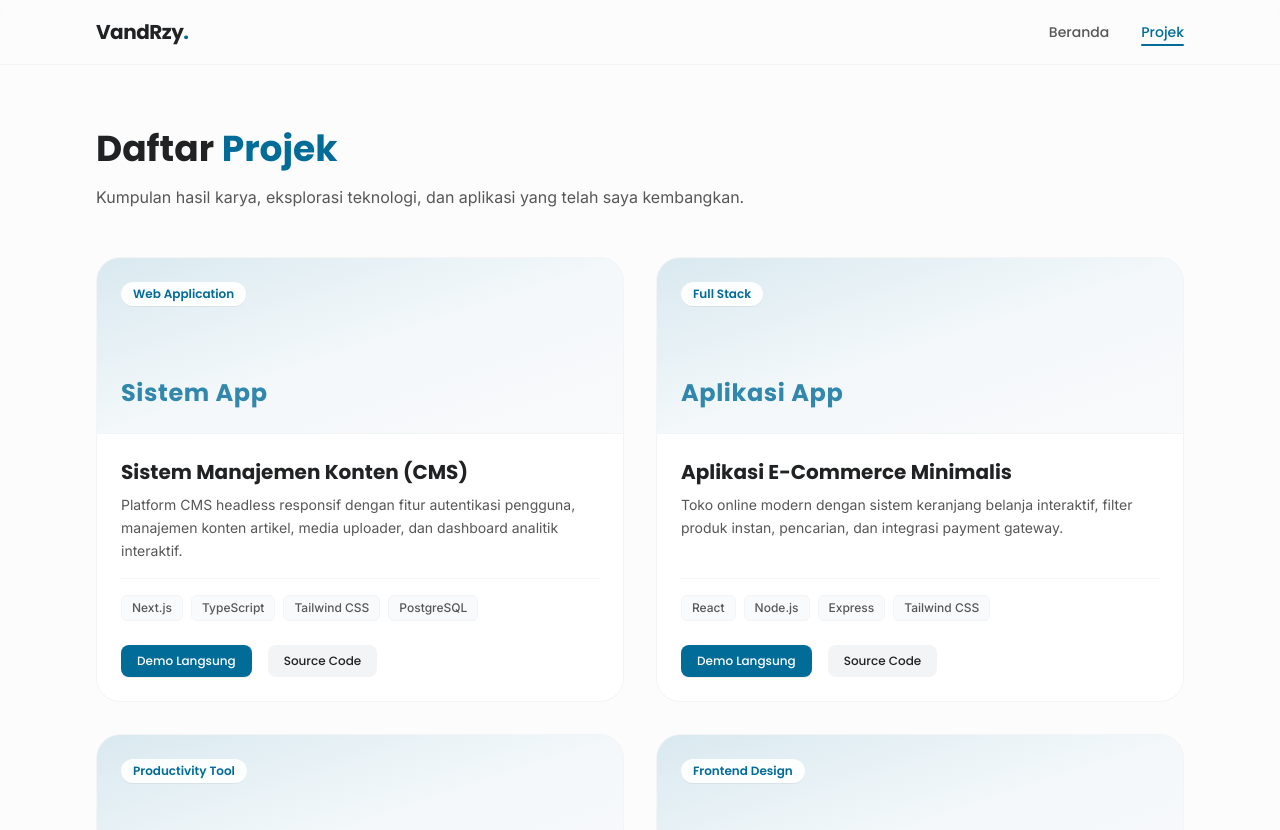
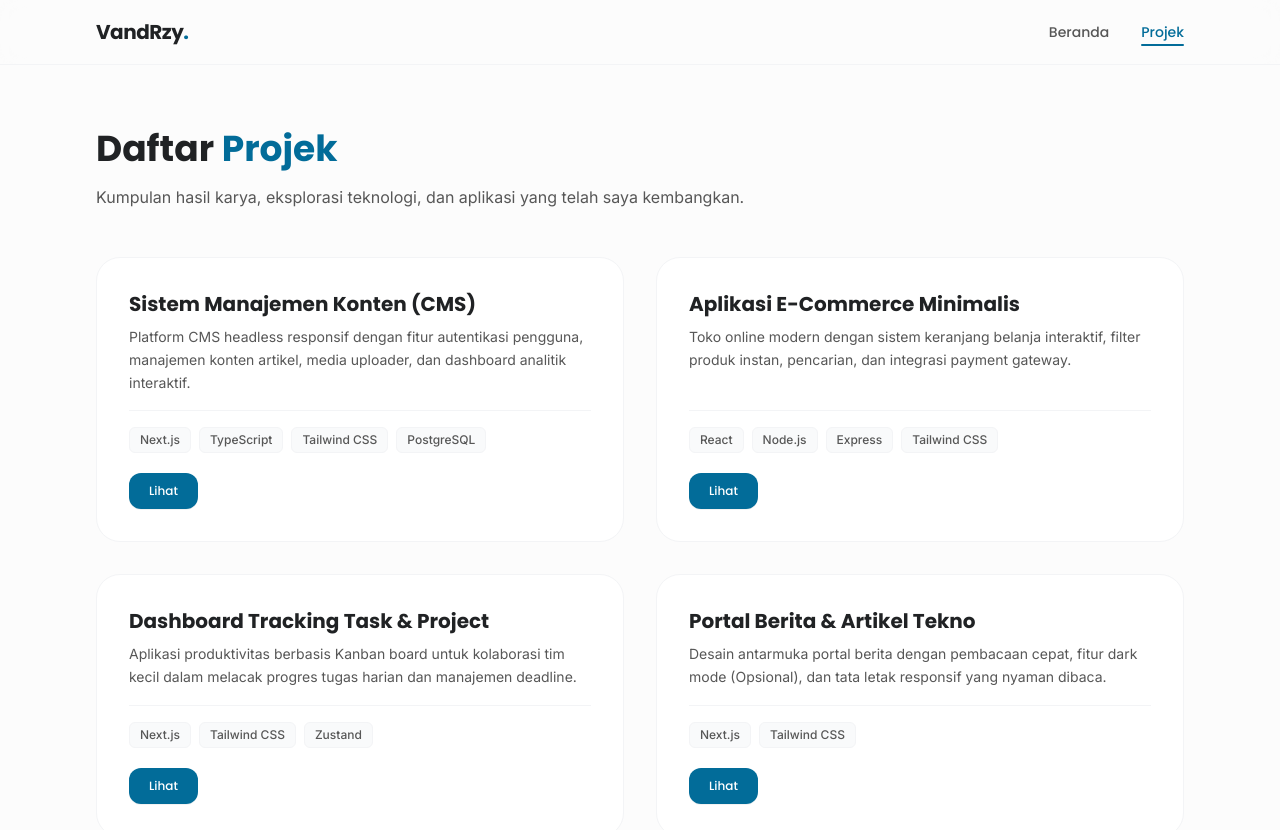
Before and after one commit to vandrzy/portofolio-nextjs, a Next.js app: page /projek in a window 1280 px wide. Shown: the top 830 px of the page. Built offline with nearby package versions, Linux system fonts and the light colour scheme.

Commit message:
update card project ui

```diff
--- a/src/app/projek/page.tsx
+++ b/src/app/projek/page.tsx
@@ -61,22 +61,10 @@ export default function ProjekPage() {
         {projects.map((project) => (
           <div
             key={project.id}
-            className="group rounded-3xl bg-white border border-gray-100 overflow-hidden hover:border-[#026c99]/30 transition-all hover:shadow-lg flex flex-col justify-between"
+            className="group rounded-3xl bg-white border border-gray-100 p-6 md:p-8 hover:border-[#026c99]/30 transition-all hover:shadow-lg flex flex-col justify-between h-full"
           >
-            {/* Card Preview Banner / Accent */}
-            <div className="h-44 bg-gradient-to-br from-[#026c99]/15 via-[#026c99]/5 to-gray-50 border-b border-gray-100 p-6 flex flex-col justify-between group-hover:from-[#026c99]/20 transition-colors">
-              <div className="flex justify-between items-start">
-                <span className="px-3 py-1 rounded-full bg-white/90 backdrop-blur-xs text-[#026c99] text-xs font-semibold font-poppins shadow-2xs">
-                  {project.category}
-                </span>
-              </div>
-              <div className="text-[#026c99] font-poppins font-bold text-2xl tracking-wide opacity-80 group-hover:opacity-100 transition-opacity">
-                {project.title.split(" ")[0]} App
-              </div>
-            </div>
-
             {/* Card Content */}
-            <div className="p-6 space-y-4 flex-1 flex flex-col justify-between">
+            <div className="space-y-4 flex-1 flex flex-col justify-between">
               <div className="space-y-2">
                 <h2 className="font-poppins font-bold text-xl text-[#202224] group-hover:text-[#026c99] transition-colors">
                   {project.title}
@@ -86,7 +74,7 @@ export default function ProjekPage() {
                 </p>
               </div>
 
-              <div className="space-y-4 pt-4 border-t border-gray-100">
+              <div className="space-y-4 pt-4 border-t border-gray-100 mt-auto">
                 {/* Tech Tags */}
                 <div className="flex flex-wrap gap-2">
                   {project.tags.map((tag) => (
@@ -100,18 +88,12 @@ export default function ProjekPage() {
                 </div>
 
                 {/* Actions */}
-                <div className="flex items-center space-x-4 pt-2">
+                <div className="pt-1">
                   <a
                     href={project.demoUrl}
-                    className="px-4 py-2 rounded-lg bg-[#026c99] hover:bg-[#02577c] text-white font-poppins font-medium text-xs transition-all shadow-2xs"
+                    className="inline-flex items-center justify-center px-5 py-2.5 rounded-xl bg-[#026c99] hover:bg-[#02577c] text-white font-poppins font-medium text-xs transition-all shadow-2xs"
                   >
-                    Demo Langsung
-                  </a>
-                  <a
-                    href={project.githubUrl}
-                    className="px-4 py-2 rounded-lg bg-gray-100 hover:bg-gray-200 text-[#202224] font-poppins font-medium text-xs transition-all"
-                  >
-                    Source Code
+                    Lihat
                   </a>
                 </div>
               </div>
```
